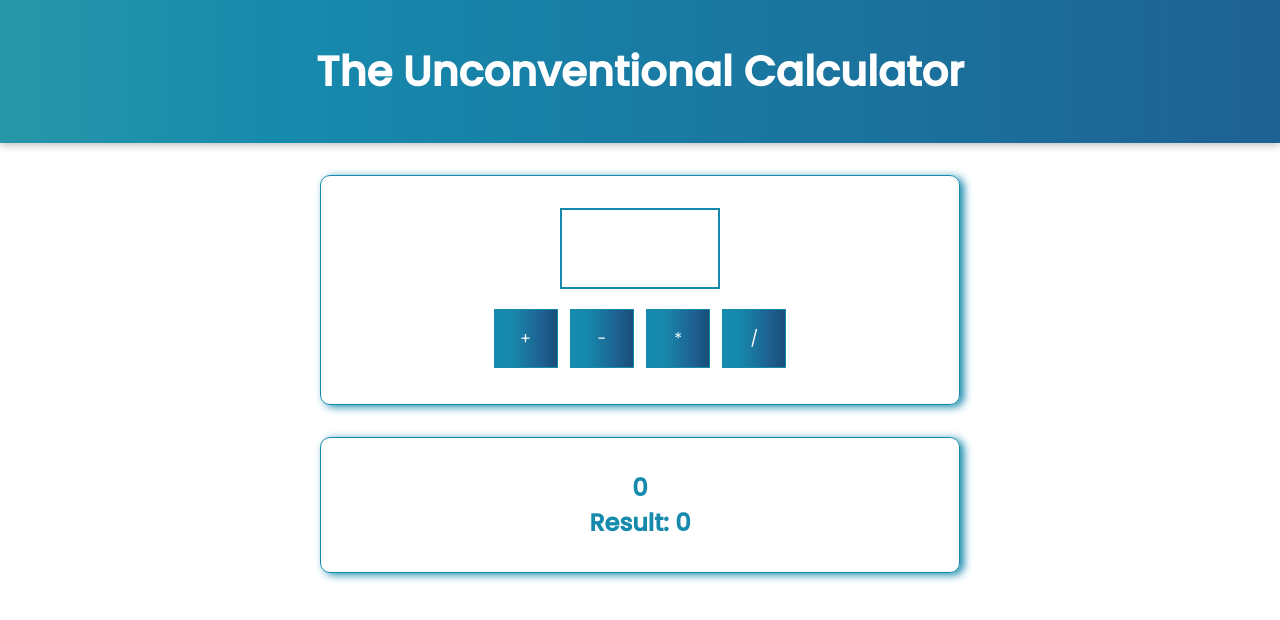
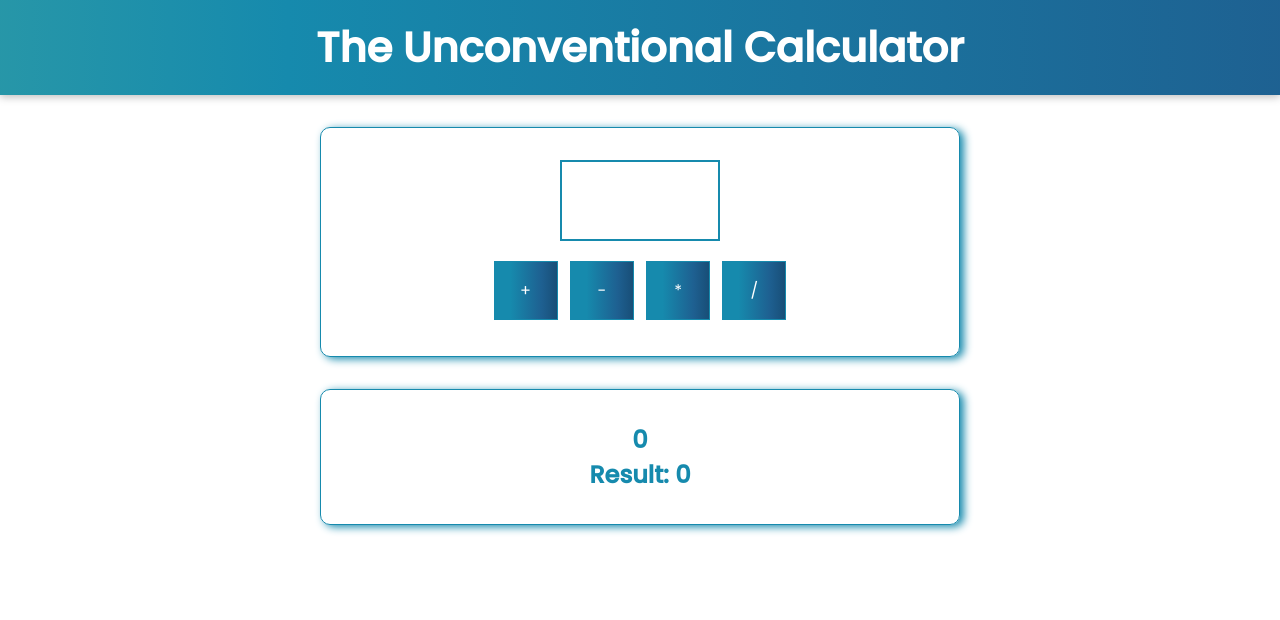
Before and after one commit to Abbas4tech/unconventional-calculator-js, a plain HTML site: page index.html in a window 1280 px wide. Drawn offline with Linux system fonts and the light colour scheme.

Commit message:
made some changes in padding

```diff
--- a/app.css
+++ b/app.css
@@ -7,12 +7,13 @@
 
 body {
   height: 100vh;
+  width: 100%;
 }
 
 header {
   width: 100%;
 
-  padding: 2.5rem;
+  padding: 1rem;
 
   color: rgb(255, 255, 255);
   font-size: 1.3rem;
```
